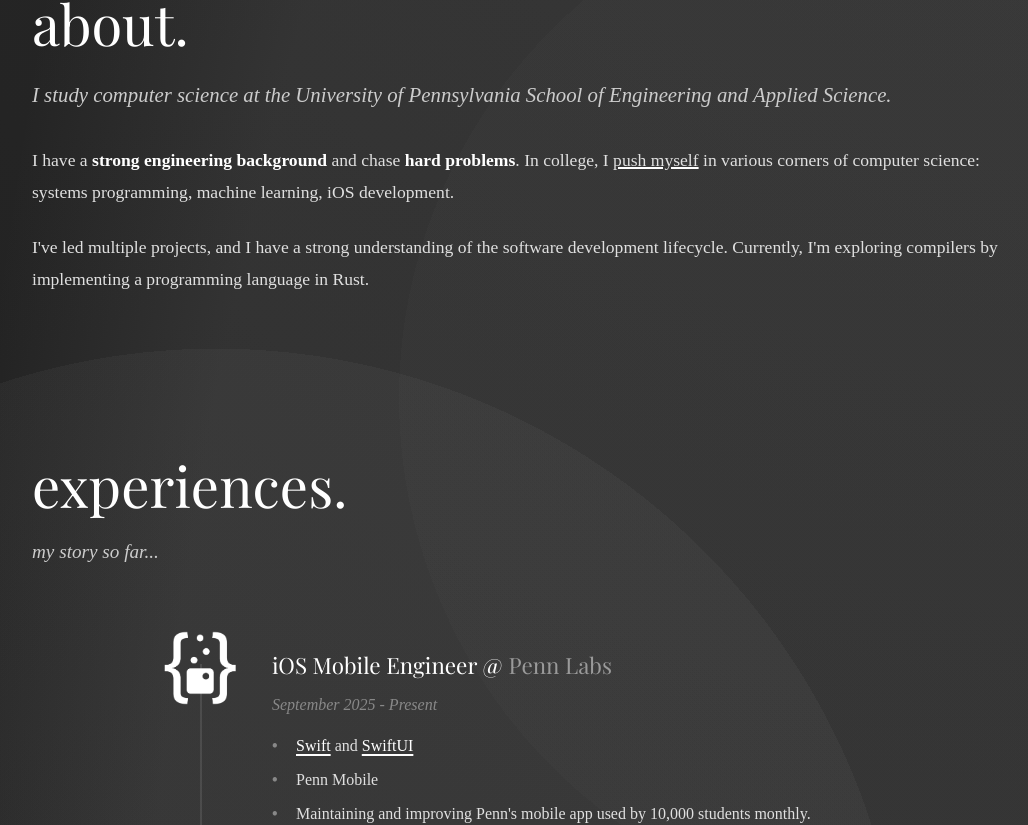
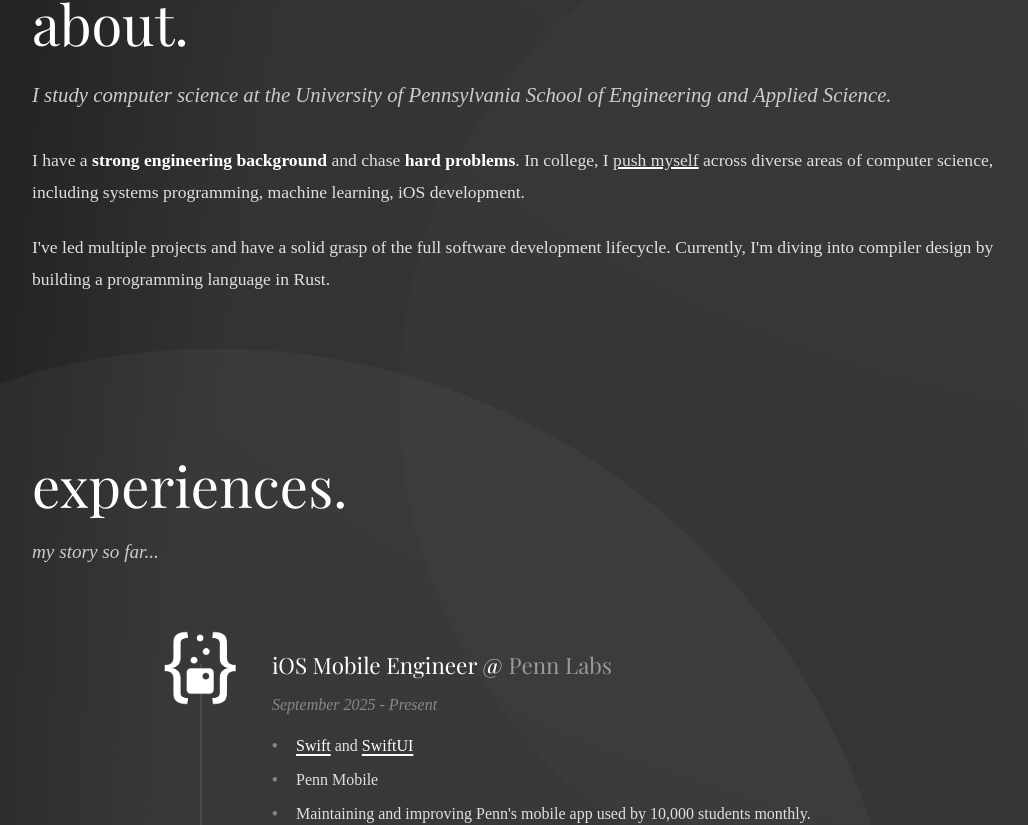
Before and after one commit to nathanaronson/nathan-aronson-website, a React (Vite) app: page / in a window 1280 px wide. Shown: the part 882-1707 px from the top of the page, without its empty margins (40-1068 px from the left). Built offline with nearby package versions, Linux system fonts and the light colour scheme; a web font is replaced by a local one.

Commit message:
Updated language.

```diff
--- a/src/components/About.tsx
+++ b/src/components/About.tsx
@@ -42,14 +42,14 @@ const About = () => {
           <p>
             I have a <strong>strong engineering background</strong> and chase{' '}
             <strong>hard problems</strong>. In college, I{' '}
-            <span className="underline">push myself</span> in various corners of
-            computer science: systems programming, machine learning, iOS
+            <span className="underline">push myself</span> across diverse areas of
+            computer science, including systems programming, machine learning, iOS
             development.
           </p>
           <p>
-            I've led multiple projects, and I have a strong understanding of the
-            software development lifecycle. Currently, I'm exploring compilers
-            by implementing a programming language in Rust.
+            I've led multiple projects and have a solid grasp of the
+            full software development lifecycle. Currently, I'm diving into compiler design
+            by building a programming language in Rust.
           </p>
         </div>
       </div>
--- a/src/components/Projects.tsx
+++ b/src/components/Projects.tsx
@@ -35,7 +35,7 @@ const Projects = () => {
       id: 2,
       title: 'Videre',
       role: 'Education & ML Engineer',
-      tech: 'Python, TypeScript, React, Tailwind, MongoDB, Manim, FastAPI, ElevenLabs, Context7, Claude, AWS',
+      tech: 'Python, TypeScript, React, Tailwind, MongoDB, Manim, FastAPI, ElevenLabs, Context7, Claude API, AWS',
       description:
         'AI-powered visual tutor that provides on-demand voice-narrated videos to explain math and computer science-related concepts.',
       icon: 'fas fa-eye',
```
